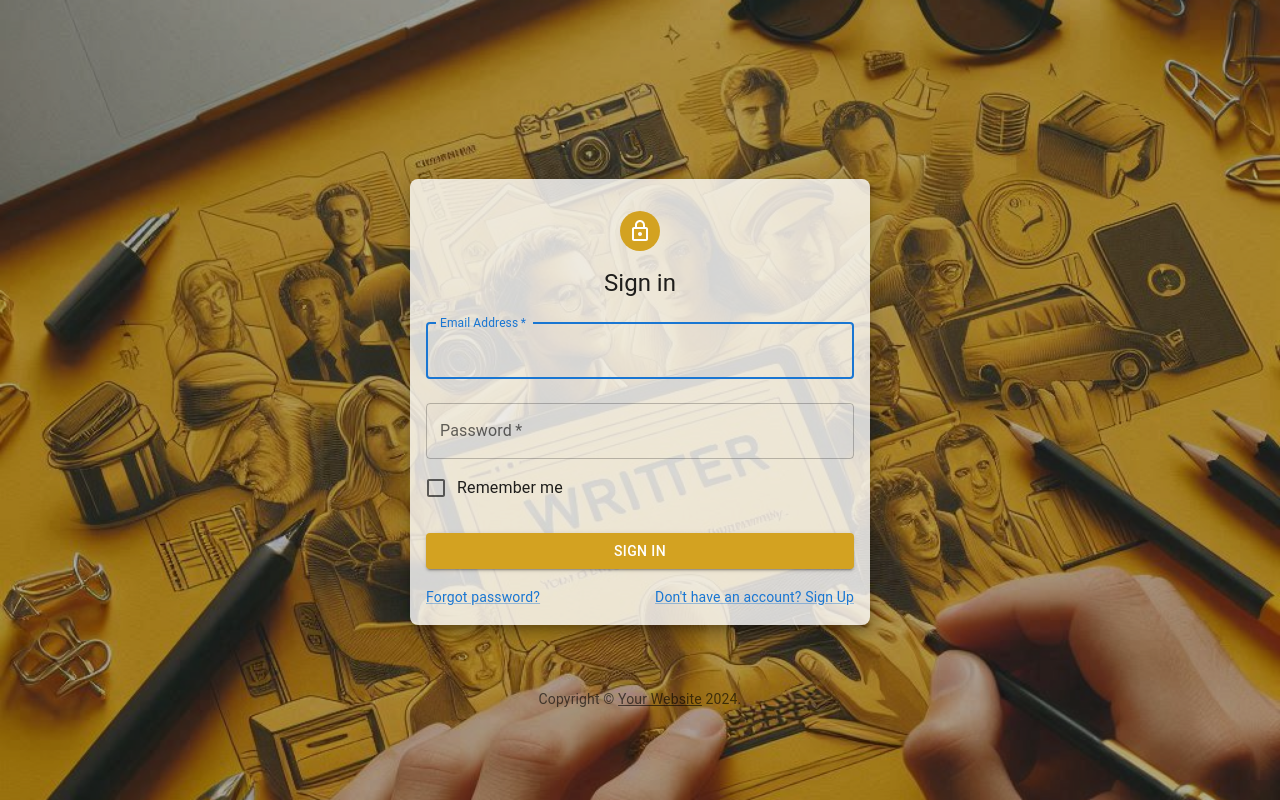
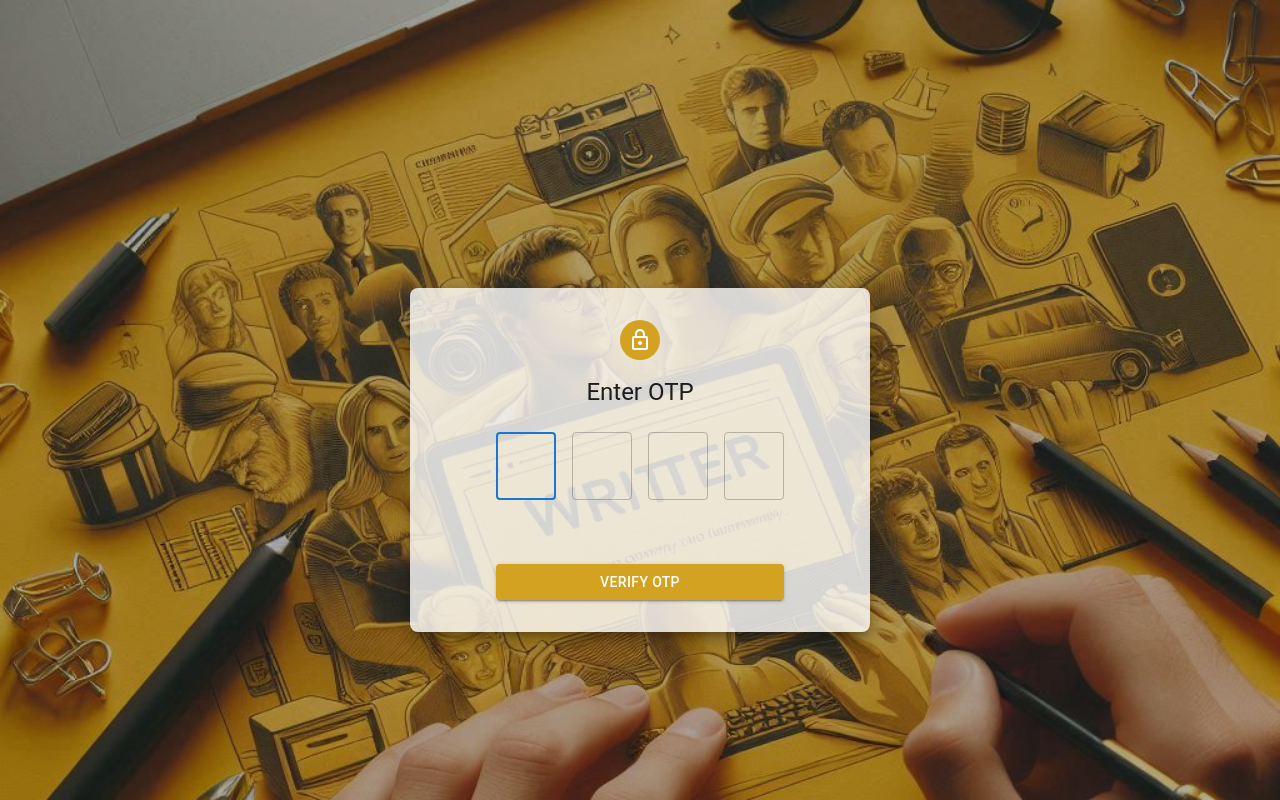
Before and after one commit to avinashkallingal/Oneliner_Client, a React (Vite) app: page /otp in a window 1280 px wide. Built offline with nearby package versions, Linux system fonts and the light colour scheme.

Commit message:
before review

```diff
--- a/src/Router/UserRoute.tsx
+++ b/src/Router/UserRoute.tsx
@@ -5,24 +5,24 @@ import Otp from "../Pages/user/Otp/Otp";
 import UserProfile from "../Pages/user/UserProfile/UserProfile";
 // import Login from "../Pages/user/LoginPage/Login";
 import Login from "../Components/user/Auth/Login";
-import Sample from "../Pages/user/Sample";
+
 
 function UserRoute() {
   console.log("hi this is user router page");
   return (
     <>
 
-    <Login/>
-      {/* <Routes>
+    {/* <Login/> */}
+      <Routes>
         <Route path="/" element={<Login />} />
-        <Route path="/sample" element={<Sample />} />
+
 
         <Route path="/signup" element={<Signup />} />
         <Route path="/otp" element={<Otp />} />
-        <Route path="/userprofile" element={<UserProfile />} /> */}
+        <Route path="/userprofile" element={<UserProfile />} />
 
         {/* <Route path="/userProfile" element={<UserProfile />} /> */}
-      {/* </Routes> */}
+      </Routes>
     </>
   );
 }
--- a/src/components/user/Auth/otp.tsx
+++ b/src/components/user/Auth/otp.tsx
@@ -11,20 +11,40 @@ import { createTheme, ThemeProvider } from "@mui/material/styles";
 import useMediaQuery from "@mui/material/useMediaQuery";
 import image from "../../../assets/bg_onliner3.jpeg";
 import { useNavigate } from "react-router-dom";
+import axios from "axios";
 
 const defaultTheme = createTheme();
 
 export default function OtpEntry() {
-  const handleSubmit = (event: React.FormEvent<HTMLFormElement>) => {
+  const navigate = useNavigate();
+  const handleSubmit = async (event: React.FormEvent<HTMLFormElement>) => {
+    console.log("this is the otp typed by client");
     event.preventDefault();
     const data = new FormData(event.currentTarget);
+
+    // Extracting OTP value from the input fields
+    const otp = `${data.get("otp1")}${data.get("otp2")}${data.get(
+      "otp3"
+    )}${data.get("otp4")}`;
+    console.log("This is the OTP typed by the client:", otp);
+
     console.log({
-      otp: `${data.get("otp1")}${data.get("otp2")}${data.get("otp3")}${data.get("otp4")}`,
+      otp: `${data.get("otp1")}${data.get("otp2")}${data.get("otp3")}${data.get(
+        "otp4"
+      )}`,
     });
+    console.log(data, "this is the otp typed by client");
+    const result = await axios.post("http://localhost:4000/verifyOtp", data)
+    if(result.data.success==true){
+      //add toast here
+      console.log("user created")
+    }else{
+      console.log("error")
+    }
   };
 
   const isSmallScreen = useMediaQuery(defaultTheme.breakpoints.down("sm"));
-  const navigate = useNavigate();
+
 
   return (
     <ThemeProvider theme={defaultTheme}>
@@ -50,7 +70,7 @@ export default function OtpEntry() {
             zIndex: 2,
           },
           height: "100vh",
-          width:"100vw",
+          width: "100vw",
           display: "flex",
           flexDirection: "column",
           justifyContent: "center",
@@ -81,8 +101,15 @@ export default function OtpEntry() {
             component="form"
             onSubmit={handleSubmit}
             noValidate
-            sx={{ mt: 1, display: "flex", justifyContent: "center", gap: 2 }}
+            sx={{
+              mt: 1,
+              display: "flex",
+              flexDirection: "column",
+              alignItems: "center",
+              gap: 2,
+            }}
           >
+            <Box sx={{ display: "flex", gap: 2 }}>
               {[...Array(4)].map((_, index) => (
                 <TextField
                   key={index}
@@ -99,14 +126,16 @@ export default function OtpEntry() {
                 />
               ))}
             </Box>
+
             <Button
               type="submit"
               fullWidth
               variant="contained"
-            sx={{ mt: 3, mb: 2, bgcolor: "#D3A221" }}
+              sx={{ mt: 5, mb: 2, bgcolor: "#D3A221" }} // Adjusted margin top to move the button down
             >
               Verify OTP
             </Button>
+          </Box>
         </Box>
       </Container>
     </ThemeProvider>
```
Also changed, not shown: package.json (+23 -11 lines), src/pages/user/Sample.tsx (added, +9 -0 lines), 1 other file (tests, documents, lock files or other folders). Lines whose indentation alone changed are shown as unchanged.
